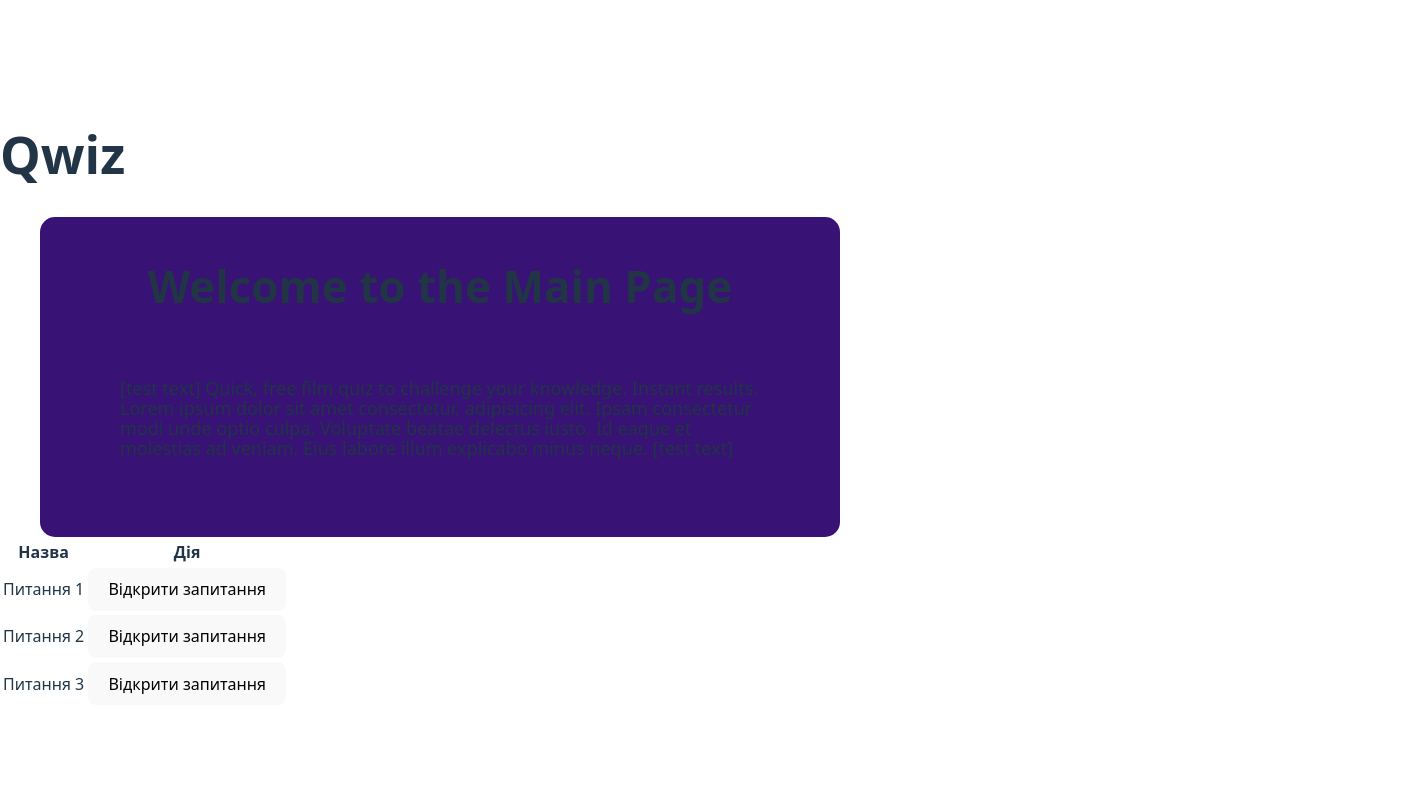
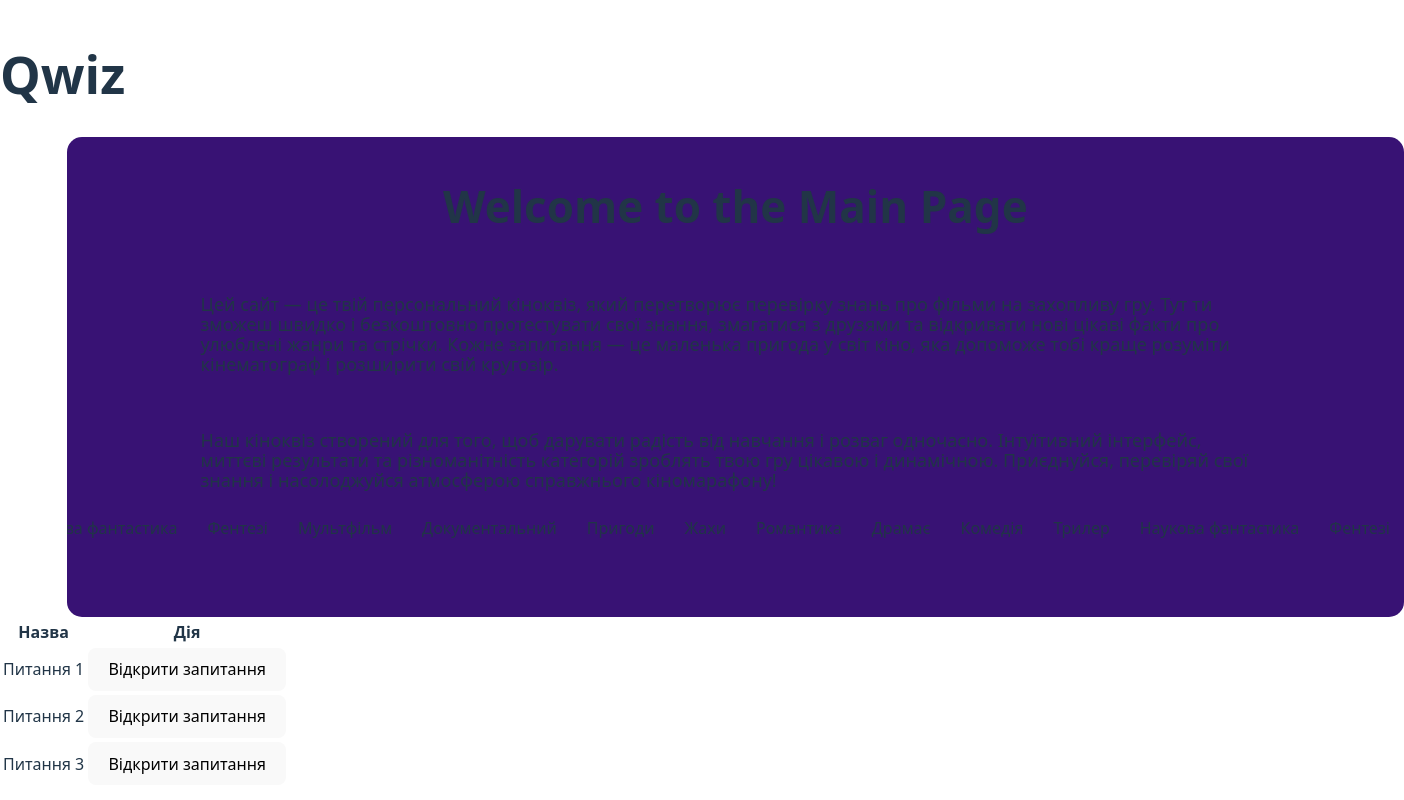
Before and after one commit to Vaddex/react-qwiz, a React (Vite) app: page / in a window 1280 px wide. Shown: the whole page, 1404 px wide, since content can reach past the window. Built offline with nearby package versions, Linux system fonts and the light colour scheme.

Commit message:
added CategoryCarousel

```diff
--- /dev/null
+++ b/src/components/CategoryCarousel/CategoryCarousel.jsx
@@ -0,0 +1,72 @@
+import { useEffect, useRef } from "react";
+
+function CategoryCarousel() {
+    const categories = [
+        "Драмає",
+        "Комедія",
+        "Трилер",
+        "Наукова фантастика",
+        "Фентезі",
+        "Мультфільм",
+        "Документальний",
+        "Пригоди",
+        "Жахи",
+        "Романтика",
+    ];
+
+    const carouselRef = useRef(null);
+
+    useEffect(() => {
+        const carousel = carouselRef.current;
+        let animationFrameId;
+        let scrollAmount = 0;
+        const scrollSpeed = 1;
+
+        function step() {
+            if (!carousel) return;
+            scrollAmount += scrollSpeed;
+            if (scrollAmount >= carousel.scrollWidth / 2) {
+                scrollAmount = 0;
+            }
+            carousel.scrollLeft = scrollAmount;
+            animationFrameId = requestAnimationFrame(step);
+        }
+
+        animationFrameId = requestAnimationFrame(step);
+
+        return () => cancelAnimationFrame(animationFrameId);
+    }, []);
+
+    // Дублюємо список для безшовної прокрутки
+    const doubledCategories = [...categories, ...categories];
+
+    return (
+        <div
+            ref={carouselRef}
+            style={{
+                whiteSpace: "nowrap",
+                overflowX: "hidden",
+                width: "100%",
+                height: "40px",
+                display: "flex",
+                alignItems: "center",
+            }}
+        >
+            {doubledCategories.map((cat, index) => (
+                <div
+                    key={index}
+                    style={{
+                        display: "inline-block",
+                        padding: "0 15px",
+                        userSelect: "none",
+                        flexShrink: 0,
+                    }}
+                >
+                    {cat}
+                </div>
+            ))}
+        </div>
+    );
+}
+
+export default CategoryCarousel;
--- a/src/components/MainPage/MainPage.jsx
+++ b/src/components/MainPage/MainPage.jsx
@@ -1,15 +1,28 @@
 import css from "./MainPage.module.css";
+import CategoryCarousel from "../CategoryCarousel/CategoryCarousel";
 function MainPage() {
     return (
         <div className={css["container"]}>
             <h1 className={css["topSign"]}>Welcome to the Main Page</h1>
             <p className={css["description"]}>
-                [test text] Quick, free film quiz to challenge your knowledge.
-                Instant results. Lorem ipsum dolor sit amet consectetur,
-                adipisicing elit. Ipsam consectetur modi unde optio culpa.
-                Voluptate beatae delectus iusto. Id eaque et molestias ad
-                veniam. Eius labore illum explicabo minus neque. [test text]
+                Цей сайт — це твій персональний кіноквіз, який перетворює
+                перевірку знань про фільми на захопливу гру. Тут ти зможеш
+                швидко і безкоштовно протестувати свої знання, змагатися з
+                друзями та відкривати нові цікаві факти про улюблені жанри та
+                стрічки. Кожне запитання — це маленька пригода у світ кіно, яка
+                допоможе тобі краще розуміти кінематограф і розширити свій
+                кругозір.
             </p>
+
+            <p className={css["description"]}>
+                Наш кіноквіз створений для того, щоб дарувати радість від
+                навчання і розваг одночасно. Інтуїтивний інтерфейс, миттєві
+                результати та різноманітність категорій зроблять твою гру
+                цікавою і динамічною. Приєднуйся, перевіряй свої знання і
+                насолоджуйся атмосферою справжнього кіномарафону!
+            </p>
+
+            <CategoryCarousel />
         </div>
     );
 }
--- a/src/components/MainPage/MainPage.module.css
+++ b/src/components/MainPage/MainPage.module.css
@@ -2,8 +2,8 @@
     display: flex;
     flex-direction: column;
     align-items: center;
-    height: 40vh;
-    width: 100vh;
+    height: 60vh;
+    width: 1337px;
     border-radius: 15px;
     position: relative;
     top: 10%;
@@ -26,6 +26,6 @@
     line-height: 20px;
     position: relative;
     font-size: 18px;
-    padding-top: 3%;
+    padding-top: 20px;
     width: 80%;
 }
```
Also changed, not shown: src/components/CategoryCarousel/CategoryCarousel.module.css (added).
